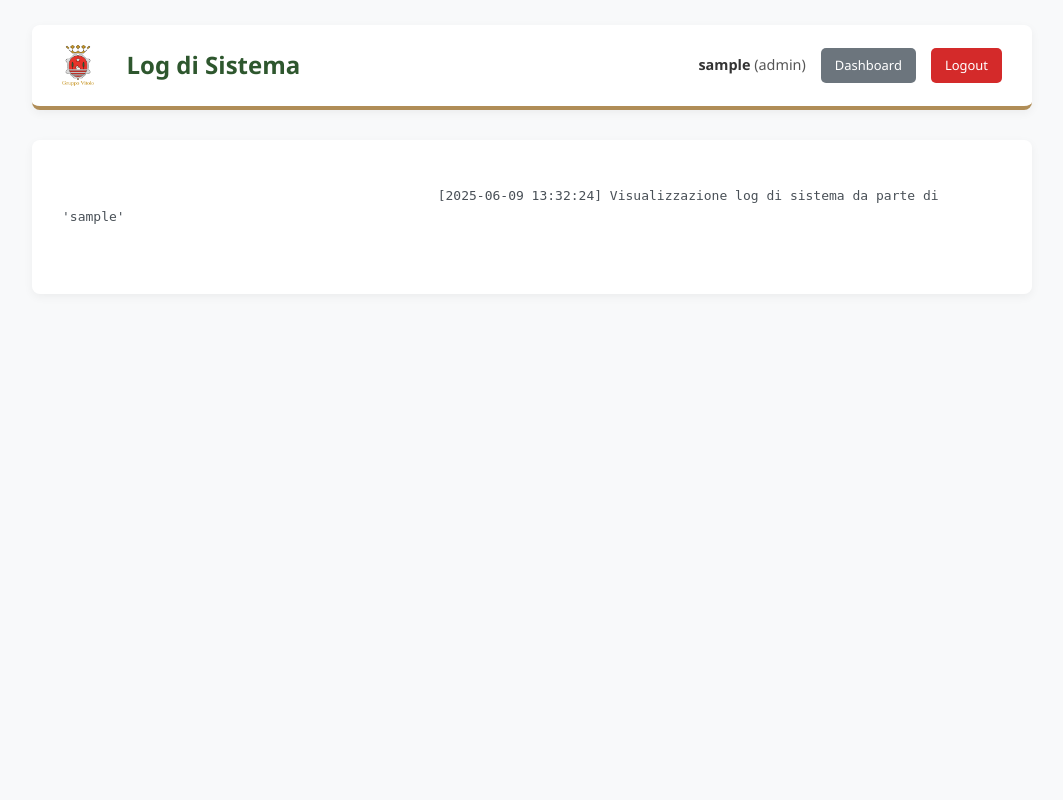
After one commit to nSanity99/GruppOVI, a PHP site: page /view_logs.php in a window 1280 px wide. The commit adds this page. Shown: the whole page, without its empty margins (108-1171 px from the left). Run offline with PHP 8.4, Linux system fonts and the light colour scheme; the visitor is signed in with stand-in values (Sample User, id 1).

Commit message:
Show requester and cost center in order summaries

```diff
--- a/CRM/evasioneordini.php
+++ b/CRM/evasioneordini.php
@@ -138,7 +138,8 @@ if ($conn_eo->connect_error) {
                         <div class="order-record" id="order-record-<?php echo $ordine['id_ordine']; ?>">
                             <div class="order-summary">
                                 <div>
-                                    <h3>Ordine #<?php echo htmlspecialchars($ordine['id_ordine']); ?> - <?php echo htmlspecialchars($ordine['centro_costo']); ?></h3>
+                                    <h3>Ordine #<?php echo htmlspecialchars($ordine['id_ordine']); ?></h3>
+                                    <span class="order-meta">Centro di Costo: <?php echo htmlspecialchars($ordine['centro_costo']); ?></span>
                                     <span class="order-meta">Richiedente: <?php echo htmlspecialchars($ordine['nome_richiedente']); ?></span>
                                 </div>
                             </div>
--- a/CRM/gestioneordini.php
+++ b/CRM/gestioneordini.php
@@ -268,7 +268,8 @@ if ($conn_go->connect_error) {
                         <div class="order-record" id="order-<?php echo $ordine['id_ordine']; ?>">
                             <div class="order-summary" data-order-id="<?php echo $ordine['id_ordine']; ?>">
                                 <div class="order-summary-info">
-                                    <h3>Ordine #<?php echo htmlspecialchars($ordine['id_ordine']); ?> - <?php echo htmlspecialchars($ordine['centro_costo']); ?></h3>
+                                    <h3>Ordine #<?php echo htmlspecialchars($ordine['id_ordine']); ?></h3>
+                                    <span>Centro di Costo: <?php echo htmlspecialchars($ordine['centro_costo']); ?></span>
                                     <span>Richiedente: <?php echo htmlspecialchars($ordine['nome_richiedente']); ?></span>
                                 </div>
                                 <div class="order-meta">
--- /dev/null
+++ b/CRM/logger.php
@@ -0,0 +1,8 @@
+<?php
+function logUserAction($message) {
+    $logFile = __DIR__ . '/user_actions.log';
+    $timestamp = date('Y-m-d H:i:s');
+    $entry = "[{$timestamp}] {$message}\n";
+    file_put_contents($logFile, $entry, FILE_APPEND);
+}
+?>
--- a/CRM/order_actions.php
+++ b/CRM/order_actions.php
@@ -1,6 +1,7 @@
 <?php
 // File: order_actions.php
 session_start();
+require_once 'logger.php';
 require_once 'db_config.php';
 
 ob_clean();
@@ -43,7 +44,7 @@ $conn = isset($db_port)
 
 if ($conn->connect_error) {
     $response['message'] = 'Errore di connessione al database.';
-    error_log("[order_actions.php] Errore connessione DB: " . $conn->connect_error);
+    logUserAction("Errore connessione DB in order_actions: " . $conn->connect_error);
     ob_end_clean();
     echo json_encode($response);
     exit;
@@ -139,7 +140,7 @@ try {
 } catch (Exception $e) {
     $conn->rollback();
     $response['message'] = $e->getMessage();
-    error_log("[order_actions.php] ERRORE TRANSAZIONE: " . $e->getMessage());
+    logUserAction("Errore transazione in order_actions: " . $e->getMessage());
 } finally {
     if ($conn) $conn->close();
 }
--- a/CRM/riepilogo_ordini.php
+++ b/CRM/riepilogo_ordini.php
@@ -161,7 +161,8 @@ if ($conn_ro->connect_error) {
                         <div class="order-record">
                             <div class="order-summary">
                                 <div>
-                                    <h3>Ordine #<?php echo htmlspecialchars($ordine['id_ordine']); ?> - <?php echo htmlspecialchars($ordine['centro_costo']); ?></h3>
+                                    <h3>Ordine #<?php echo htmlspecialchars($ordine['id_ordine']); ?></h3>
+                                    <span style="font-size:0.9em; color:#555;">Centro di Costo: <?php echo htmlspecialchars($ordine['centro_costo']); ?></span>
                                     <span style="font-size:0.9em; color:#555;">Richiedente: <?php echo htmlspecialchars($ordine['nome_richiedente']); ?></span>
                                 </div>
                                 <div class="order-meta">
--- /dev/null
+++ b/CRM/view_logs.php
@@ -0,0 +1,75 @@
+<?php
+session_start();
+require_once 'logger.php';
+
+// Consentire accesso solo agli admin
+if (!isset($_SESSION['loggedin']) || $_SESSION['loggedin'] !== true ||
+    !isset($_SESSION['ruolo']) || $_SESSION['ruolo'] !== 'admin') {
+    header("Location: login.php");
+    exit;
+}
+
+logUserAction("Visualizzazione log di sistema da parte di '" . ($_SESSION['username'] ?? 'N/A') . "'");
+
+$logFile = __DIR__ . '/user_actions.log';
+$log_entries = [];
+if (file_exists($logFile)) {
+    $lines = file($logFile, FILE_IGNORE_NEW_LINES);
+    // Mostra ultime 200 righe per non sovraccaricare la pagina
+    $log_entries = array_slice($lines, -200);
+}
+
+$username_display = htmlspecialchars($_SESSION['username'] ?? 'N/A');
+$user_role_display = htmlspecialchars($_SESSION['ruolo'] ?? 'N/A');
+?>
+<!DOCTYPE html>
+<html lang="it">
+<head>
+    <meta charset="UTF-8">
+    <meta name="viewport" content="width=device-width, initial-scale=1.0">
+    <title>Log Utente</title>
+    <link rel="stylesheet" href="style.css">
+    <style>
+        body { background-color: #f8f9fa; color: #495057; font-family: 'Segoe UI', Tahoma, Geneva, Verdana, sans-serif; line-height: 1.6; }
+        .page-outer-container { max-width: 1000px; margin: 25px auto; animation: fadeInSlideUp 0.6s ease-out forwards; }
+        .module-header { display: flex; justify-content: space-between; align-items: center; background-color: #ffffff; padding: 18px 30px; border-radius: 8px; box-shadow: 0 3px 10px rgba(0,0,0,0.05); border-bottom: 4px solid #B08D57; margin-bottom: 30px; }
+        .header-branding { display: flex; align-items: center; }
+        .header-branding .logo { max-height: 45px; margin-right: 15px; display: block; }
+        .header-titles h1 { font-size: 1.5em; color: #2E572E; margin: 0; font-weight: 600; line-height: 1.2; }
+        .user-session-controls { display: flex; align-items: center; gap: 15px; }
+        .log-container { background-color: #ffffff; padding: 25px 30px; border-radius: 8px; box-shadow: 0 3px 10px rgba(0,0,0,0.05); white-space: pre-wrap; font-family: monospace; }
+        .logout-button, .nav-link-button { padding: 7px 14px; border-radius: 5px; color: white !important; text-decoration: none; font-weight: 500; transition: background-color 0.2s ease; }
+        .nav-link-button { background-color: #6c757d; }
+        .logout-button { background-color: #D42A2A; }
+    </style>
+</head>
+<body>
+    <div class="page-outer-container">
+        <header class="module-header">
+            <div class="header-branding">
+                <a href="dashboard.php" class="header-logo-link"><img src="logo.png" alt="Logo Gruppo Vitolo" class="logo"></a>
+                <div class="header-titles">
+                    <h1>Log di Sistema</h1>
+                </div>
+            </div>
+            <div class="user-session-controls">
+                <div class="user-info">
+                    <span><strong><?php echo $username_display; ?></strong></span>
+                    <span>(<?php echo $user_role_display; ?>)</span>
+                </div>
+                <a href="dashboard.php" class="nav-link-button">Dashboard</a>
+                <a href="logout.php" class="logout-button">Logout</a>
+            </div>
+        </header>
+        <main class="log-container">
+            <?php if (!empty($log_entries)): ?>
+                <?php foreach ($log_entries as $line): ?>
+                    <?php echo htmlspecialchars($line) . "<br>\n"; ?>
+                <?php endforeach; ?>
+            <?php else: ?>
+                <p>Log vuoto o non disponibile.</p>
+            <?php endif; ?>
+        </main>
+    </div>
+</body>
+</html>
```
Also changed, not shown: CRM/dashboard.php (+6 -3 lines), CRM/form_page.php (+15 -3 lines), CRM/gestioneutenze.php (+7 -7 lines), CRM/login.php (+8 -4 lines), CRM/submit_order_action.php (+11 -10 lines), CRM/submit_segnalazione_action.php (+4 -3 lines).
